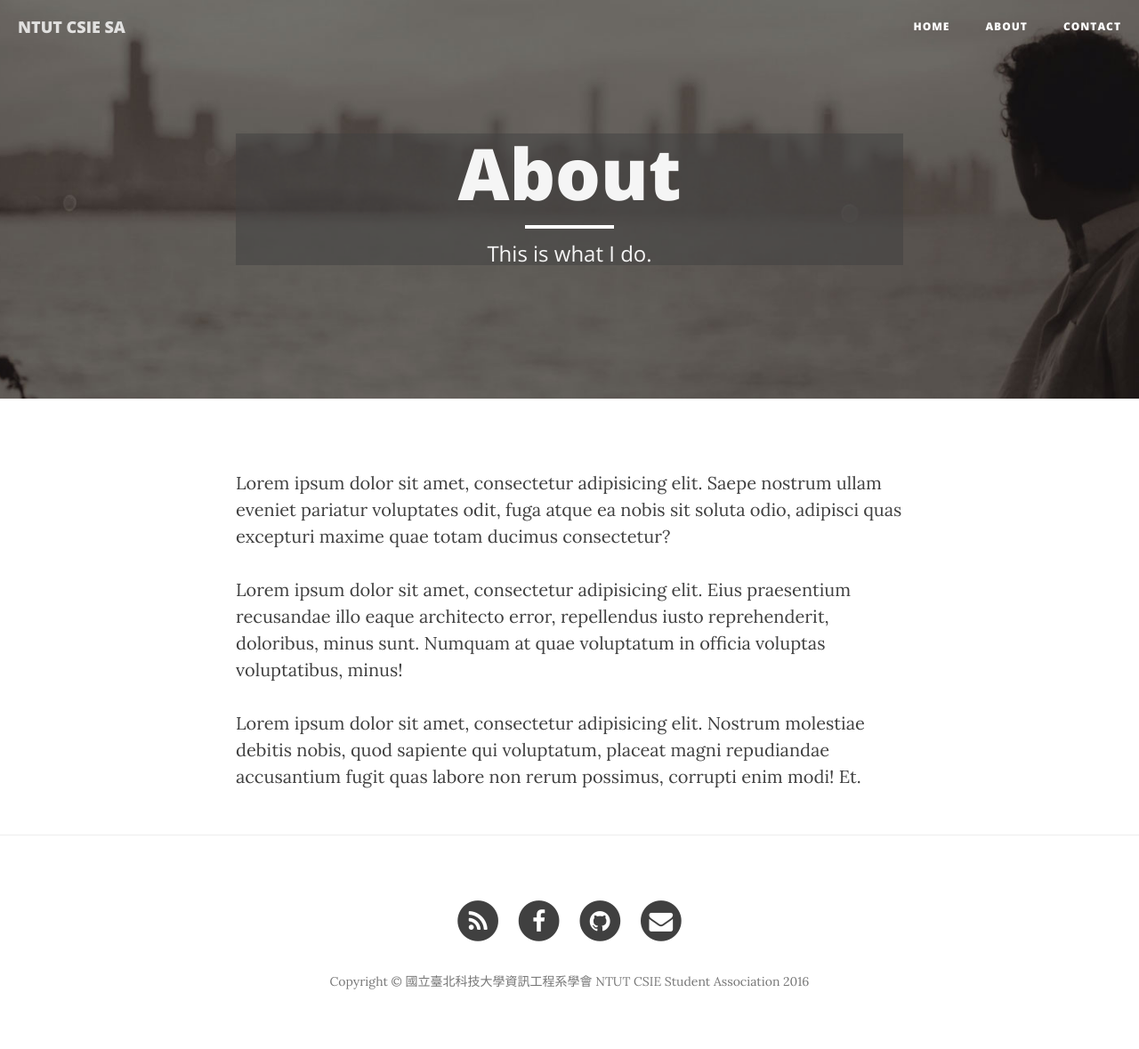
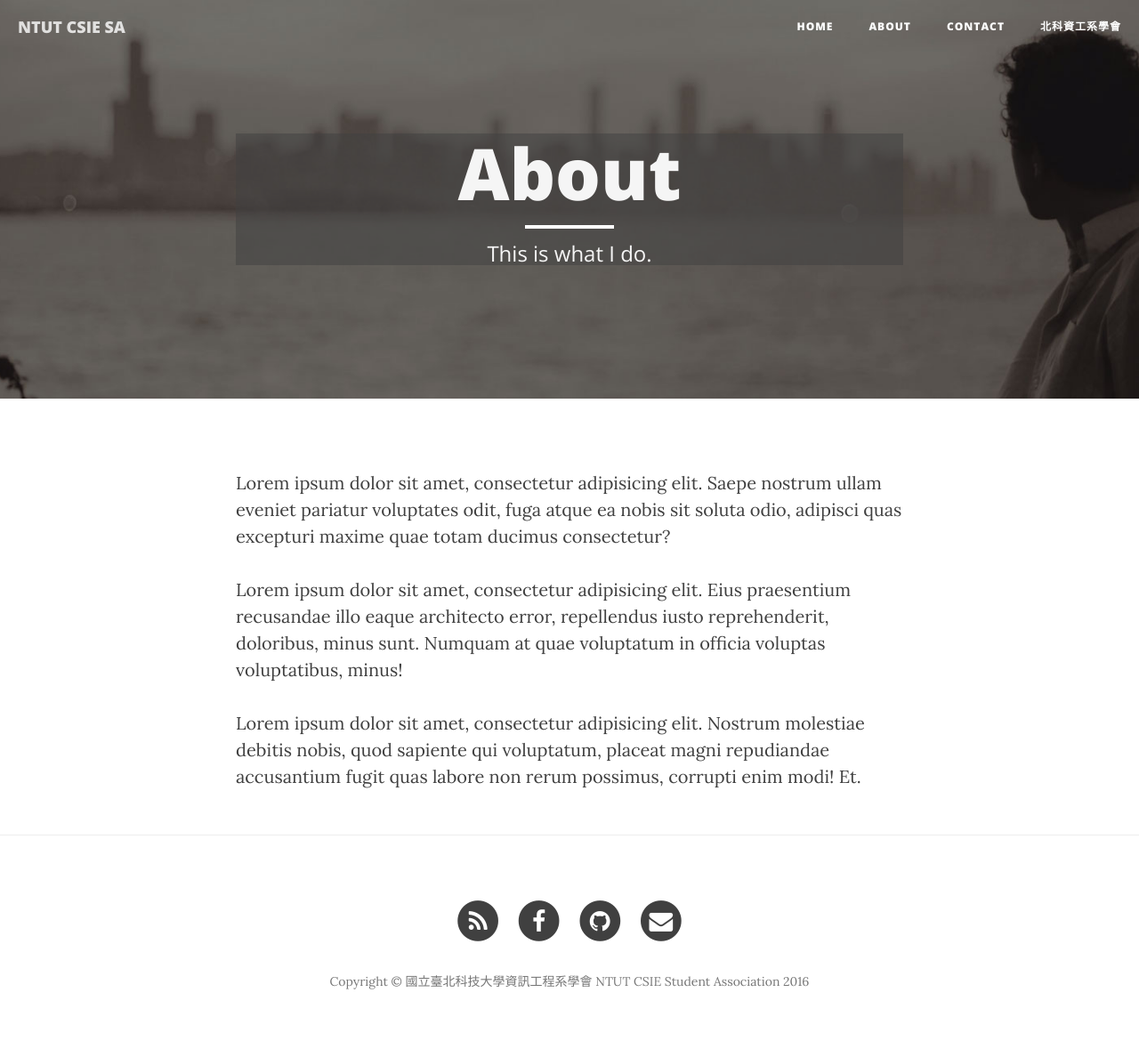
Before and after one commit to ntutcsie/ntutcsie.github.io, a Jekyll site: the page built from about.html, in a window 1280 px wide. Shown: the whole page at 89% size. Built offline with Jekyll 4.4.1, drawn with Linux system fonts in a browser that asks for light colours; nearby versions of some CDN libraries.

Commit message:
update index title and description

```diff
--- a/index.html
+++ b/index.html
@@ -1,6 +1,7 @@
 ---
 layout: page
-description: "A Clean Blog Theme by Start Bootstrap"
+title: "北科資工系學會"
+description: "NTUT CSIE Student Association"
 ---
 
 {% for post in paginator.posts %}
```
